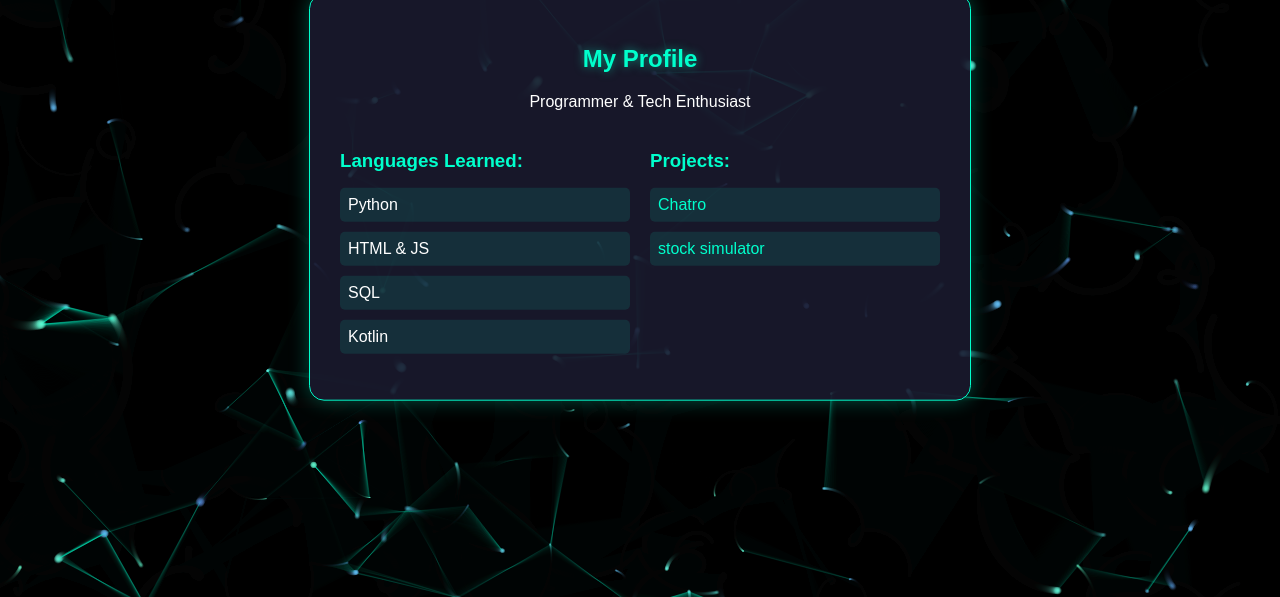
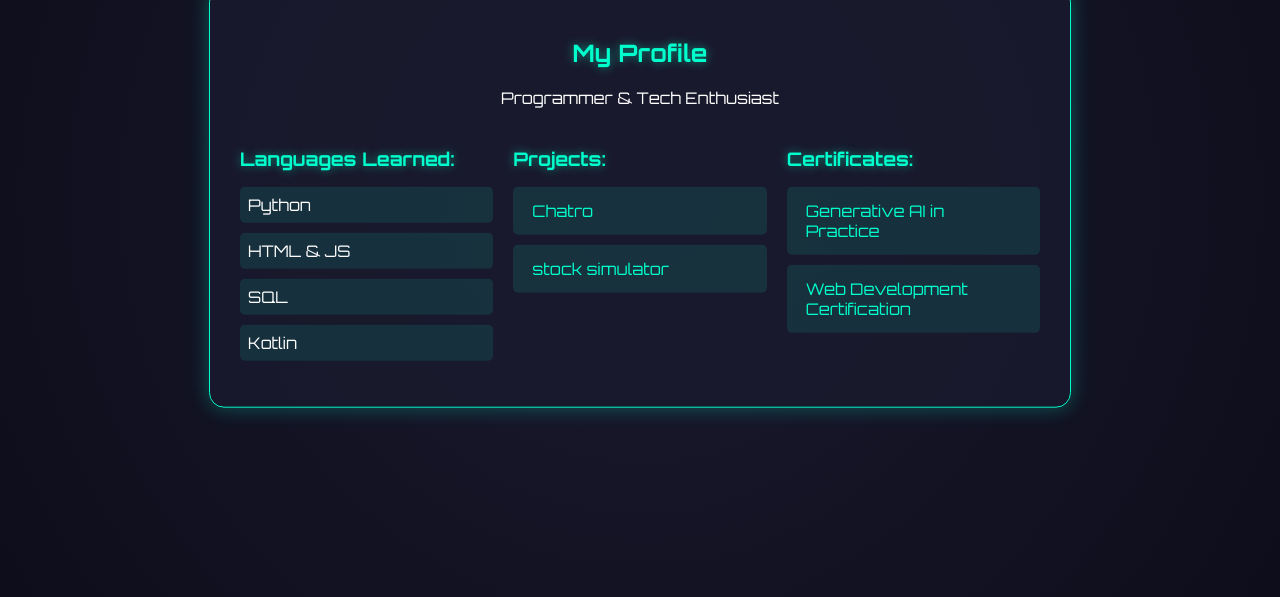
Before and after one commit to Hufung/hufung17, a plain HTML site: page index.html in a window 1280 px wide. Shown: the part 203-800 px from the top of the page. Drawn offline with Linux system fonts and the light colour scheme.

Commit message:
Update index.html

```diff
--- a/index.html
+++ b/index.html
@@ -3,7 +3,8 @@
 <head>
     <meta charset="UTF-8">
     <meta name="viewport" content="width=device-width, initial-scale=1.0">
-    <title>Advanced Tech Background</title>
+    <title>hufung</title>
+    <link href="https://fonts.googleapis.com/css2?family=Orbitron:wght@400;700&display=swap" rel="stylesheet">
     <style>
         body {
             margin: 0;
@@ -46,9 +47,11 @@
             border: 1px solid #00ffcc;
             box-shadow: 0 0 20px rgba(0, 255, 204, 0.3);
             color: #ffffff;
-            width: 600px; /* Increased width to accommodate parallel lists */
+            width: 800px; /* Increased width for three columns */
             pointer-events: auto;
             z-index: 10;
+            font-family: 'Orbitron', sans-serif; /* Futuristic font */
+            animation: scaleIn 0.5s ease-out forwards; /* Entry animation */
         }
 
         .profile-title {
@@ -64,16 +67,16 @@
             gap: 20px;
         }
 
-        .skills-section, .projects-section {
+        .skills-section, .projects-section, .certificates-section {
             flex: 1;
         }
 
-        .skills-list, .projects-list {
+        .skills-list, .projects-list, .certificates-list {
             list-style: none;
             padding: 0;
         }
 
-        .skills-list li, .projects-list li {
+        .skills-list li, .projects-list li, .certificates-list li {
             margin: 10px 0;
             padding: 8px;
             background: rgba(0, 255, 204, 0.1);
@@ -81,24 +84,47 @@
             transition: all 0.3s ease;
         }
 
-        .skills-list li:hover, .projects-list li:hover {
+        .skills-list li:hover, .projects-list li:hover, .certificates-list li:hover {
             background: rgba(0, 255, 204, 0.2);
             transform: translateX(10px);
         }
 
-        .projects-list a {
+        .projects-list a, .certificates-list a {
             color: #00ffcc;
+            text-decoration: none;
+            display: inline-block;
+            padding: 5px 10px;
+            border: 1px solid transparent;
+            transition: all 0.3s ease;
+        }
+
+        .projects-list a:hover, .certificates-list a:hover {
+            border: 1px solid #00ffcc;
+            background: rgba(0, 255, 204, 0.1);
             text-decoration: none;
         }
 
-        .projects-list a:hover {
-            text-decoration: underline;
+        .section-title {
+            color: #00ffcc;
+            margin-bottom: 15px;
+            text-shadow: 0 0 10px rgba(0, 255, 204, 0.5);
         }
 
         @keyframes pulse {
             0% { opacity: 0.8; }
             50% { opacity: 1; }
             100% { opacity: 0.8; }
+        }
+
+        @keyframes scaleIn {
+            from {
+                transform: translate(-50%, -50%) scale(0);
+                opacity: 0;
+            }
+            to {
+                transform: translate(-50%, -50%) scale(1);
+                opacity: 1;
+            }
         }
     </style>
 </head>
@@ -112,7 +138,7 @@
 
         <div class="lists-container">
             <div class="skills-section">
-                <h3 style="color: #00ffcc; margin-bottom: 15px;">Languages Learned:</h3>
+                <h3 class="section-title">Languages Learned:</h3>
                 <ul class="skills-list">
                     <li>Python</li>
                     <li>HTML & JS</li>
@@ -122,10 +148,18 @@
             </div>
 
             <div class="projects-section">
-                <h3 style="color: #00ffcc; margin-bottom: 15px;">Projects:</h3>
+                <h3 class="section-title">Projects:</h3>
                 <ul class="projects-list">
                     <li><a href="https://chatro.work" target="_blank">Chatro</a></li>
                     <li><a href="https://stocklive.netlify.app/" target="_blank">stock simulator</a></li>
+                </ul>
+            </div>
+
+            <div class="certificates-section">
+                <h3 class="section-title">Certificates:</h3>
+                <ul class="certificates-list">
+                    <li><a href="https://api2.sololearn.com/v2/certificates/CC-QZZILY2N/image/jpg?t=638865183208500180" target="_blank">Generative AI in Practice</a></li>
+                    <li><a href="https://example.com/web-dev-cert" target="_blank">Web Development Certification</a></li>
                 </ul>
             </div>
         </div>
@@ -158,7 +192,7 @@
         });
 
         class Particle {
-            constructor() {
+            constructor() Ascendant {
                 this.x = Math.random() * canvas.width;
                 this.y = Math.random() * canvas.height;
                 this.z = Math.random() * 1000;
```
